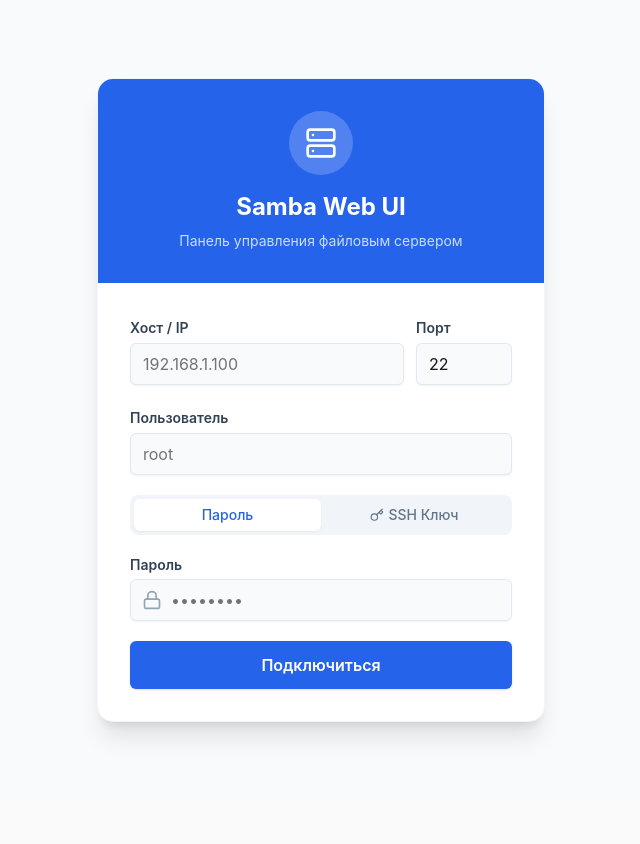
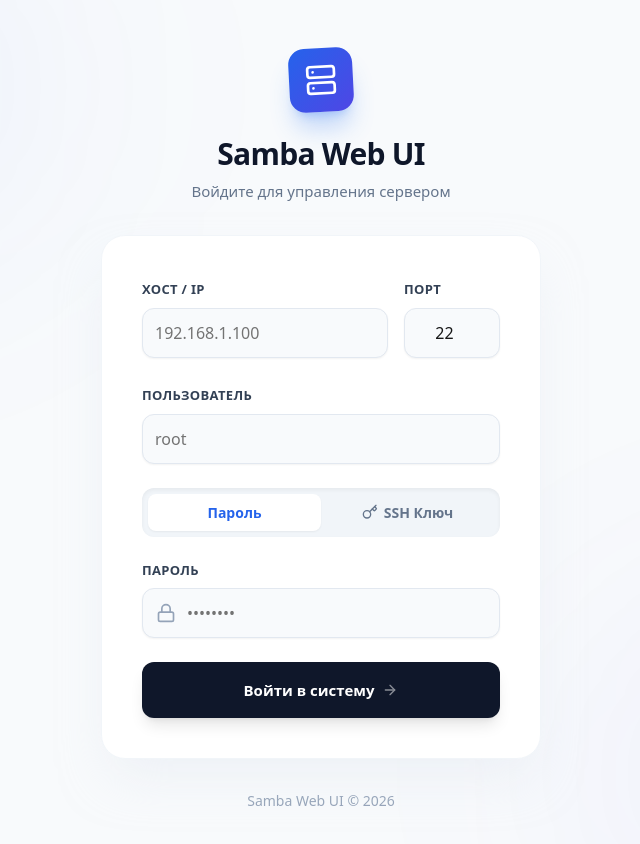
Before and after one commit to AndreyJVM/samba-web-ui, a React (Vite) app in the folder frontend/: page /ui/login in a window 1280 px wide. Shown: the top 844 px of the page, without its empty margins (319-959 px from the left). Before the commit the page ends 800 px from the top, so only its background shows below. Built offline with nearby package versions, Linux system fonts and the light colour scheme.

Commit message:
style(ui): redesign layout, login, and shares pages with a modern lightweight generic SaaS styling

```diff
--- a/frontend/src/components/Layout.tsx
+++ b/frontend/src/components/Layout.tsx
@@ -1,7 +1,6 @@
 import { useEffect, useState } from "react";
 import { Link, useLocation, Outlet } from "react-router-dom";
 import { Server, FolderKanban, Users, Settings, LogOut, UserCircle2, HardDrive, Play, Square, RefreshCw } from "lucide-react";
-import { Button } from "./ui/button";
 
 export default function Layout({ children }: { children?: React.ReactNode }) {
   const location = useLocation();
@@ -56,75 +55,64 @@ export default function Layout({ children }: { children?: React.ReactNode }) {
   };
 
   const navItems = [
-    { name: "Папки", path: "/shares", icon: FolderKanban },
-    { name: "Файлы", path: "/files", icon: HardDrive },
+    { name: "Общие папки", path: "/shares", icon: FolderKanban },
+    { name: "Файловый менеджер", path: "/files", icon: HardDrive },
     { name: "Пользователи", path: "/users", icon: UserCircle2 },
-    { name: "Группы", path: "/groups", icon: Users },
-    { name: "Конфигурация", path: "/config", icon: Settings },
+    { name: "Группы ОС", path: "/groups", icon: Users },
+    { name: "Системный конфиг", path: "/config", icon: Settings },
   ];
 
   return (
-    <div className="min-h-screen bg-slate-50 flex">
-      {/* Боковая панель (Sidebar) */}
-      <aside className="w-72 bg-white shadow-xl flex flex-col hidden md:flex border-r border-slate-200 z-10">
-        <div className="p-6 flex flex-col gap-3 border-b border-slate-100 bg-slate-50/50">
-          <div className="flex items-center gap-3 font-bold text-xl text-slate-800">
-            <Server className="w-8 h-8 text-blue-600" />
-            <span>Samba Web UI</span>
+    <div className="min-h-screen bg-[#f8fafc] flex font-sans text-slate-900 selection:bg-blue-100 selection:text-blue-900">
+      {/* Боковая панель (Темная современная) */}
+      <aside className="w-[280px] bg-[#0b1120] flex flex-col hidden md:flex border-r border-slate-800/60 z-20 shadow-2xl relative">
+        {/* Абстрактный блик сверху */}
+        <div className="absolute top-0 left-0 right-0 h-32 bg-gradient-to-b from-blue-600/10 to-transparent pointer-events-none"></div>
+
+        <div className="p-6 flex flex-col gap-6 relative z-10">
+          <div className="flex items-center gap-3 font-extrabold text-2xl text-white tracking-tight">
+            <div className="bg-gradient-to-br from-blue-500 to-indigo-600 p-2 rounded-xl shadow-lg shadow-blue-500/20 ring-1 ring-white/10">
+              <Server className="w-5 h-5 text-white" />
+            </div>
+            SambaUI
           </div>
 
           {userInfo.host && (
-            <div className="bg-white border border-slate-200 rounded-lg p-4 mt-2 shadow-sm">
-              <div className="text-base text-slate-700 font-semibold truncate flex items-center gap-2 mb-1" title={userInfo.user}>
-                <UserCircle2 className="w-4 h-4 text-slate-400" /> {userInfo.user}
+            <div className="bg-white/5 border border-white/10 rounded-2xl p-4 backdrop-blur-md relative overflow-hidden group">
+              <div className="absolute -right-4 -top-4 w-16 h-16 bg-blue-500/10 rounded-full blur-xl group-hover:bg-blue-500/20 transition-all"></div>
+
+              <div className="text-[15px] text-white font-medium truncate flex items-center gap-2 mb-1 drop-shadow-sm" title={userInfo.user}>
+                <UserCircle2 className="w-4 h-4 text-blue-400" /> {userInfo.user}
               </div>
-              <div className="text-sm text-slate-500 font-mono truncate bg-slate-50 px-2 py-1 rounded" title={userInfo.host}>
+              <div className="text-[13px] text-slate-400 font-mono truncate px-1 py-0.5" title={userInfo.host}>
                 {userInfo.host}
               </div>
-              <div className="mt-4 flex items-center justify-between border-t border-slate-100 pt-4">
+
+              <div className="mt-4 flex items-center justify-between border-t border-white/10 pt-4">
                 <div className="flex items-center gap-2">
-                  <div
-                    className={`w-3 h-3 rounded-full ${
-                      serverStatus === true
-                        ? "bg-green-500"
-                        : serverStatus === false
-                        ? "bg-red-500"
-                        : "bg-slate-300"
-                    }`}
-                  ></div>
-                  <span className="text-sm font-semibold text-slate-600">
-                    {serverStatus === true
-                      ? "Active"
-                      : serverStatus === false
-                      ? "Stopped"
-                      : "Connecting..."}
+                  <div className="relative flex h-2.5 w-2.5">
+                    {serverStatus === true && (
+                      <span className="animate-ping absolute inline-flex h-full w-full rounded-full bg-emerald-400 opacity-75"></span>
+                    )}
+                    <span className={`relative inline-flex rounded-full h-2.5 w-2.5 ${serverStatus === true ? 'bg-emerald-500' : serverStatus === false ? 'bg-rose-500' : 'bg-slate-500'}`}></span>
+                  </div>
+                  <span className="text-xs font-medium text-slate-300 uppercase tracking-wider">
+                    {serverStatus === true ? "Рабoтает" : serverStatus === false ? "Остановлен" : "Связь..."}
                   </span>
                 </div>
-                <div className="flex gap-1">
+                <div className="flex gap-1.5 opacity-80 hover:opacity-100 transition-opacity">
                   {serverStatus === false && (
-                    <button
-                      onClick={() => handleServiceControl("start")}
-                      className="p-1.5 text-green-600 hover:bg-green-100 rounded"
-                      title="Start"
-                    >
-                      <Play className="w-4 h-4" />
+                    <button onClick={() => handleServiceControl("start")} className="p-1.5 text-emerald-400 hover:bg-emerald-400/20 rounded-md transition-colors" title="Start">
+                      <Play className="w-3.5 h-3.5 fill-current" />
                     </button>
                   )}
                   {serverStatus === true && (
-                    <button
-                      onClick={() => handleServiceControl("stop")}
-                      className="p-1.5 text-red-600 hover:bg-red-100 rounded"
-                      title="Stop"
-                    >
-                      <Square className="w-4 h-4" />
+                    <button onClick={() => handleServiceControl("stop")} className="p-1.5 text-rose-400 hover:bg-rose-400/20 rounded-md transition-colors" title="Stop">
+                      <Square className="w-3.5 h-3.5 fill-current" />
                     </button>
                   )}
-                  <button
-                    onClick={() => handleServiceControl("restart")}
-                    className="p-1.5 text-blue-600 hover:bg-blue-100 rounded"
-                    title="Restart"
-                  >
-                    <RefreshCw className="w-4 h-4" />
+                  <button onClick={() => handleServiceControl("restart")} className="p-1.5 text-blue-400 hover:bg-blue-400/20 rounded-md transition-colors" title="Restart">
+                    <RefreshCw className="w-3.5 h-3.5" />
                   </button>
                 </div>
               </div>
@@ -132,7 +120,8 @@ export default function Layout({ children }: { children?: React.ReactNode }) {
           )}
         </div>
 
-        <nav className="flex-1 p-4 flex flex-col gap-1.5">
+        <nav className="flex-1 px-4 pb-4 flex flex-col gap-1.5 relative z-10 overflow-y-auto custom-scrollbar">
+          <div className="text-xs font-semibold text-slate-500 uppercase tracking-widest mb-2 px-2 mt-2">Управление</div>
           {navItems.map((item) => {
             const isActive = location.pathname.includes(item.path);
             const Icon = item.icon;
@@ -140,34 +129,35 @@ export default function Layout({ children }: { children?: React.ReactNode }) {
               <Link
                 key={item.path}
                 to={item.path}
-                className={`flex items-center gap-3 px-4 py-3 rounded-lg transition-all text-base font-semibold tracking-wide ${
+                className={`flex items-center gap-3 px-3.5 py-3 rounded-xl transition-all duration-200 text-[15px] font-medium group ${
                   isActive
-                    ? "bg-blue-600 text-white shadow-md shadow-blue-200"
-                    : "text-slate-600 hover:bg-blue-50 hover:text-blue-700"
+                    ? "bg-blue-600/15 text-blue-400"
+                    : "text-slate-400 hover:bg-white/5 hover:text-slate-200"
                 }`}
               >
-                <Icon className="w-5 h-5" />
+                <Icon className={`w-5 h-5 transition-transform duration-200 ${isActive ? 'scale-110 drop-shadow-md' : 'group-hover:scale-110'}`} />
                 {item.name}
               </Link>
             );
           })}
         </nav>
 
-        <div className="p-6 border-t border-slate-100">
-          <Button
+        <div className="p-4 border-t border-slate-800/60 relative z-10">
+          <button
             onClick={handleLogout}
-            className="w-full flex justify-center gap-2 bg-slate-100 border border-slate-200 text-slate-700 hover:bg-slate-200 text-base py-6 font-semibold"
+            className="w-full flex items-center justify-center gap-2 bg-transparent border border-slate-700/50 text-slate-300 hover:bg-rose-500/10 hover:text-rose-400 hover:border-rose-500/30 rounded-xl transition-all text-[15px] py-3.5 font-medium"
           >
-            <LogOut className="w-5 h-5" /> Выйти
-          </Button>
+            <LogOut className="w-4 h-4" /> Выйти
+          </button>
         </div>
       </aside>
 
       {/* Основной контент */}
-      <main className="flex-1 flex flex-col min-w-0 bg-slate-50/50">
-        <div className="p-6 md:p-12 overflow-y-auto h-screen">
-          <div className="max-w-6xl mx-auto">
-            {/* Отрисовка вложенных маршрутов от React Router (эквивалент <Outlet />) */}
+      <main className="flex-1 flex flex-col min-w-0 bg-[#f8fafc] relative">
+        {/* Абстрактный фоновый паттерн для красоты */}
+        <div className="absolute inset-0 bg-[url('https://grainy-gradients.vercel.app/noise.svg')] opacity-[0.015] mix-blend-overlay pointer-events-none z-0"></div>
+        <div className="p-6 md:p-10 lg:p-12 overflow-y-auto h-screen relative z-10 w-full">
+          <div className="max-w-[1200px] mx-auto animate-in fade-in duration-500">
             {children || <Outlet />}
           </div>
         </div>
--- a/frontend/src/pages/LoginPage.tsx
+++ b/frontend/src/pages/LoginPage.tsx
@@ -1,6 +1,5 @@
 import { useState } from "react";
-import { Server, Lock, Key } from "lucide-react";
-import { Button } from "../components/ui/button";
+import { Server, Lock, Key, ArrowRight } from "lucide-react";
 import { Input } from "../components/ui/input";
 
 export default function LoginPage() {
@@ -46,79 +45,83 @@ export default function LoginPage() {
   };
 
   return (
-    <div className="min-h-screen flex items-center justify-center bg-slate-50 px-4">
-      <div className="w-full max-w-md bg-white rounded-2xl shadow-xl overflow-hidden border border-slate-100">
-        <div className="bg-blue-600 p-8 text-center text-white">
-          <div className="mx-auto bg-white/20 w-16 h-16 rounded-full flex items-center justify-center mb-4">
+    <div className="min-h-screen flex items-center justify-center bg-[#f8fafc] px-4 py-12 relative overflow-hidden font-sans">
+      {/* Декоративные фоновые элементы */}
+      <div className="absolute top-[-10%] left-[-10%] w-[40%] h-[40%] rounded-full bg-blue-600/5 blur-[120px] pointer-events-none"></div>
+      <div className="absolute bottom-[-10%] right-[-10%] w-[40%] h-[40%] rounded-full bg-indigo-600/5 blur-[120px] pointer-events-none"></div>
+
+      <div className="w-full max-w-[440px] relative z-10">
+        <div className="text-center mb-8">
+          <div className="mx-auto w-16 h-16 bg-gradient-to-br from-blue-600 to-indigo-600 rounded-2xl flex items-center justify-center shadow-xl shadow-blue-500/30 mb-6 transform -rotate-3 hover:rotate-0 transition-transform duration-300">
             <Server className="w-8 h-8 text-white" />
           </div>
-          <h1 className="text-2xl font-bold">Samba Web UI</h1>
-          <p className="text-blue-100 mt-2 opacity-90 text-sm">Панель управления файловым сервером</p>
+          <h1 className="text-3xl font-extrabold text-slate-900 tracking-tight">Samba Web UI</h1>
+          <p className="text-slate-500 mt-2 text-[15px]">Войдите для управления сервером</p>
         </div>
 
-        <div className="p-8">
-          <form onSubmit={handleLogin} className="space-y-5 flex flex-col">
+        <div className="bg-white rounded-[24px] shadow-2xl shadow-slate-200/50 border border-slate-100 p-8 sm:p-10 backdrop-blur-xl">
+          <form onSubmit={handleLogin} className="space-y-6 flex flex-col">
             {error && (
-              <div className="bg-red-50 text-red-600 p-3 rounded-lg text-sm border border-red-100">
-                {error}
+              <div className="bg-rose-50 text-rose-600 p-4 rounded-xl text-[14px] font-medium border border-rose-100/50 flex animate-in fade-in slide-in-from-top-2">
+                <span className="mr-2">⚠️</span> {error}
               </div>
             )}
 
-            <div className="flex gap-3">
-              <div className="flex-1 space-y-1">
-                <label className="text-sm font-semibold text-slate-700">Хост / IP</label>
+            <div className="flex gap-4">
+              <div className="flex-1 space-y-2">
+                <label className="text-[13px] font-bold text-slate-700 uppercase tracking-wide">Хост / IP</label>
                 <Input
                   required
                   value={host}
                   onChange={e => setHost(e.target.value)}
                   placeholder="192.168.1.100"
-                  className="bg-slate-50 border-slate-200 focus:border-blue-500 text-base py-5"
+                  className="bg-slate-50 border-slate-200 focus:border-blue-500 hover:border-slate-300 transition-colors text-base py-6 rounded-xl shadow-sm"
                 />
               </div>
-              <div className="w-24 space-y-1">
-                <label className="text-sm font-semibold text-slate-700">Порт</label>
+              <div className="w-24 space-y-2">
+                <label className="text-[13px] font-bold text-slate-700 uppercase tracking-wide">Порт</label>
                 <Input
                   required
                   value={port}
                   onChange={e => setPort(e.target.value)}
                   type="number"
-                  className="bg-slate-50 border-slate-200 focus:border-blue-500 text-base py-5"
+                  className="bg-slate-50 border-slate-200 focus:border-blue-500 hover:border-slate-300 transition-colors text-base py-6 rounded-xl shadow-sm text-center"
                 />
               </div>
             </div>
 
-            <div className="space-y-1">
-              <label className="text-sm font-semibold text-slate-700">Пользователь</label>
+            <div className="space-y-2">
+              <label className="text-[13px] font-bold text-slate-700 uppercase tracking-wide">Пользователь</label>
               <Input
                 required
                 value={username}
                 onChange={e => setUsername(e.target.value)}
                 placeholder="root"
-                className="bg-slate-50 border-slate-200 focus:border-blue-500 text-base py-5"
+                className="bg-slate-50 border-slate-200 focus:border-blue-500 hover:border-slate-300 transition-colors text-base py-6 rounded-xl shadow-sm"
               />
             </div>
 
             {/* Тип авторизации */}
-            <div className="flex bg-slate-100 p-1 rounded-lg">
+            <div className="flex bg-slate-100 p-1.5 rounded-xl shadow-inner my-2">
               <button
                 type="button"
                 onClick={() => setUseKeyAuth(false)}
-                className={`flex-1 py-1.5 text-sm font-medium rounded-md transition-colors ${!useKeyAuth ? 'bg-white text-blue-600 shadow-sm' : 'text-slate-500 hover:text-slate-700'}`}
+                className={`flex-1 py-2 text-[14px] font-semibold rounded-lg transition-all duration-200 ${!useKeyAuth ? 'bg-white text-blue-600 shadow-sm' : 'text-slate-500 hover:text-slate-700'}`}
               >
                 Пароль
               </button>
               <button
                 type="button"
                 onClick={() => setUseKeyAuth(true)}
-                className={`flex-1 py-1.5 text-sm font-medium rounded-md transition-colors flex items-center justify-center gap-1 ${useKeyAuth ? 'bg-white text-blue-600 shadow-sm' : 'text-slate-500 hover:text-slate-700'}`}
+                className={`flex-1 py-2 text-[14px] font-semibold rounded-lg transition-all duration-200 flex items-center justify-center gap-1.5 ${useKeyAuth ? 'bg-white text-blue-600 shadow-sm' : 'text-slate-500 hover:text-slate-700'}`}
               >
-                <Key className="w-3.5 h-3.5" /> SSH Ключ
+                <Key className="w-4 h-4" /> SSH Ключ
               </button>
             </div>
 
             {!useKeyAuth ? (
-              <div className="space-y-1">
-                <label className="text-sm font-semibold text-slate-700 flex justify-between">
+              <div className="space-y-2 animate-in fade-in zoom-in-95 duration-200">
+                <label className="text-[13px] font-bold text-slate-700 uppercase tracking-wide flex justify-between">
                   <span>Пароль</span>
                 </label>
                 <div className="relative">
@@ -128,29 +131,40 @@ export default function LoginPage() {
                     onChange={e => setPassword(e.target.value)}
                     type="password"
                     placeholder="••••••••"
-                    className="bg-slate-50 border-slate-200 pl-10 focus:border-blue-500 text-base py-5"
+                    className="bg-slate-50 border-slate-200 pl-11 focus:border-blue-500 hover:border-slate-300 transition-colors text-base py-6 rounded-xl shadow-sm"
                   />
-                  <Lock className="w-5 h-5 text-slate-400 absolute left-3 top-1/2 transform -translate-y-1/2" />
+                  <Lock className="w-5 h-5 text-slate-400 absolute left-3.5 top-1/2 transform -translate-y-1/2" />
                 </div>
               </div>
             ) : (
-              <div className="space-y-1">
-                <label className="text-sm font-semibold text-slate-700">Приватный ключ (RSA/Ed25519) <span className="font-normal text-xs text-slate-400 ml-2">Начинается с -----BEGIN...</span></label>
+              <div className="space-y-2 animate-in fade-in zoom-in-95 duration-200">
+                <label className="text-[13px] font-bold text-slate-700 uppercase tracking-wide flex items-center justify-between">
+                  <span>Приватный ключ</span>
+                  <span className="font-normal text-[11px] text-slate-400 lowercase tracking-normal">RSA / Ed25519</span>
+                </label>
                 <textarea
                   required
                   value={privateKey}
                   onChange={e => setPrivateKey(e.target.value)}
                   placeholder="-----BEGIN OPENSSH PRIVATE KEY-----\n..."
-                  className="w-full h-32 text-xs font-mono p-3 bg-slate-50 border border-slate-200 rounded-md focus:border-blue-500 focus:outline-none resize-none"
+                  className="w-full h-32 text-[13px] font-mono leading-relaxed p-4 bg-slate-50 border border-slate-200 rounded-xl focus:border-blue-500 hover:border-slate-300 focus:outline-none focus:ring-4 focus:ring-blue-500/10 shadow-sm transition-all resize-none"
                 />
               </div>
             )}
 
-            <Button disabled={loading} type="submit" className="w-full bg-blue-600 hover:bg-blue-700 text-white font-semibold flex items-center justify-center gap-2 h-12 text-base mt-2">
-              {loading ? "Подключение..." : "Подключиться"}
-            </Button>
+            <button
+              disabled={loading}
+              type="submit"
+              className="w-full bg-slate-900 hover:bg-slate-800 text-white font-semibold flex items-center justify-center gap-2 h-14 rounded-xl text-[15px] mt-6 transition-all shadow-lg hover:shadow-xl hover:-translate-y-0.5 disabled:opacity-70 disabled:hover:translate-y-0 disabled:hover:shadow-lg group"
+            >
+              {loading ? "Подключение..." : "Войти в систему"} {!loading && <ArrowRight className="w-4 h-4 opacity-50 group-hover:opacity-100 group-hover:translate-x-1 transition-all" />}
+            </button>
           </form>
         </div>
+
+        <p className="text-center text-slate-400 text-sm mt-8">
+          Samba Web UI © {new Date().getFullYear()}
+        </p>
       </div>
     </div>
   );
```
